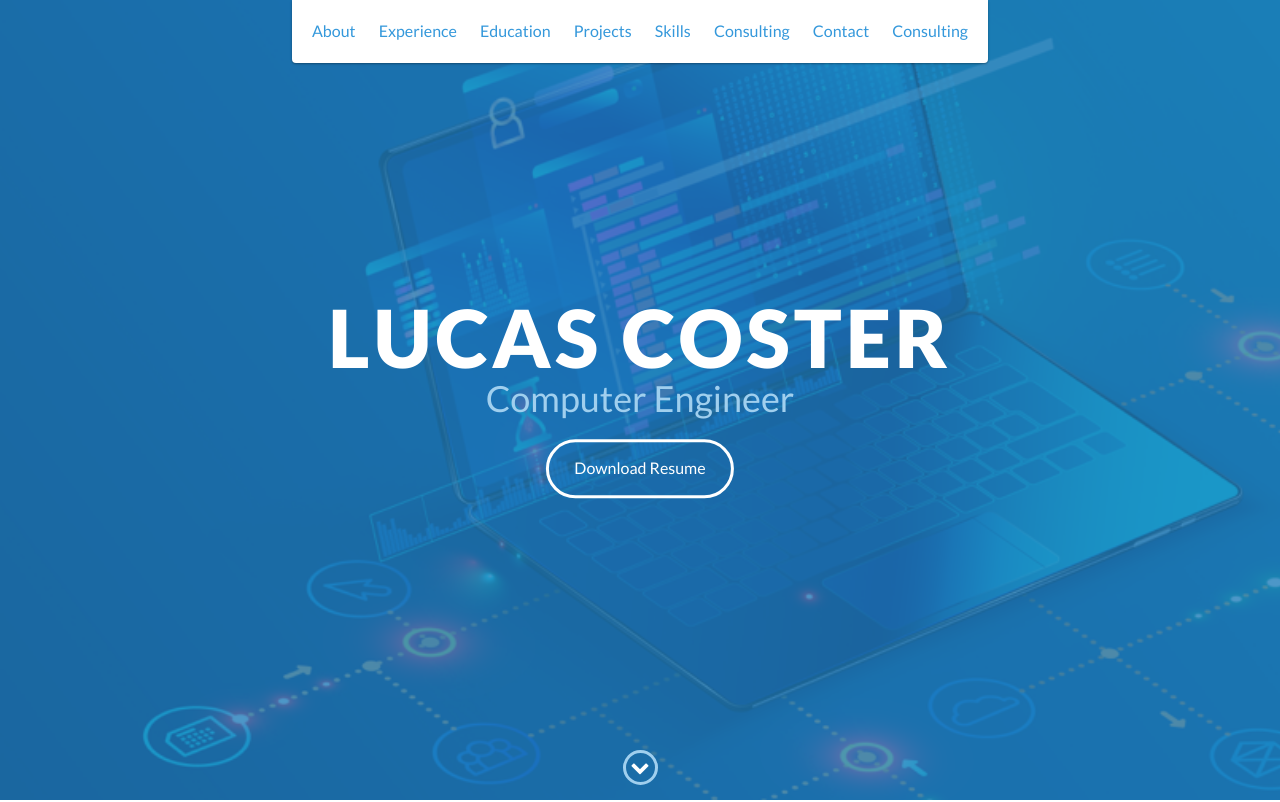
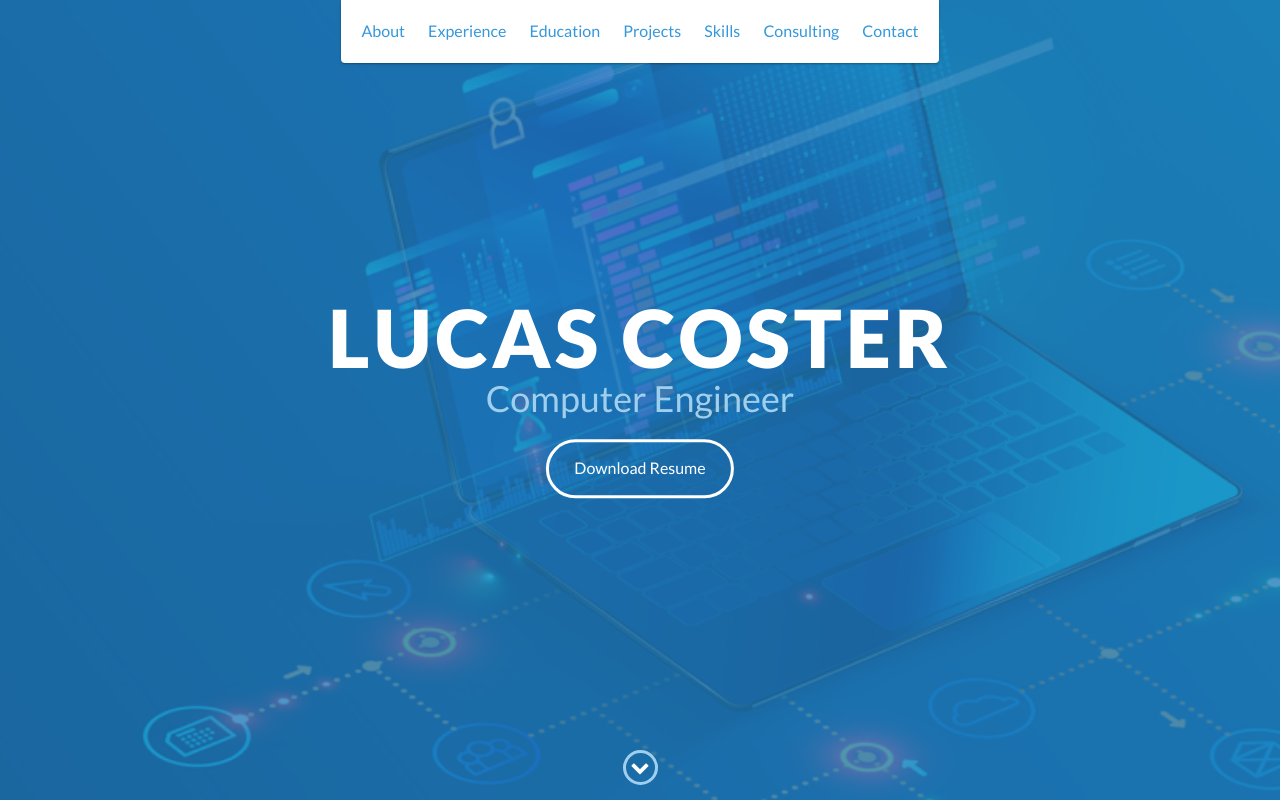
Before and after one commit to lucas22c/lucas22c.github.io, a website: page index.html in a window 1280 px wide. Shown: the top 802 px of the page. Drawn offline with nearby package versions, Linux system fonts and the light colour scheme.

Commit message:
removing duplicate consulting section

```diff
--- a/index.html
+++ b/index.html
@@ -44,9 +44,6 @@
             </li>
             <li>
                 <a href="#contact">Contact</a>
-            </li>
-            <li>
-                <a href="#consulting">Consulting</a>
             </li>
         </ul>
     </header>
```
